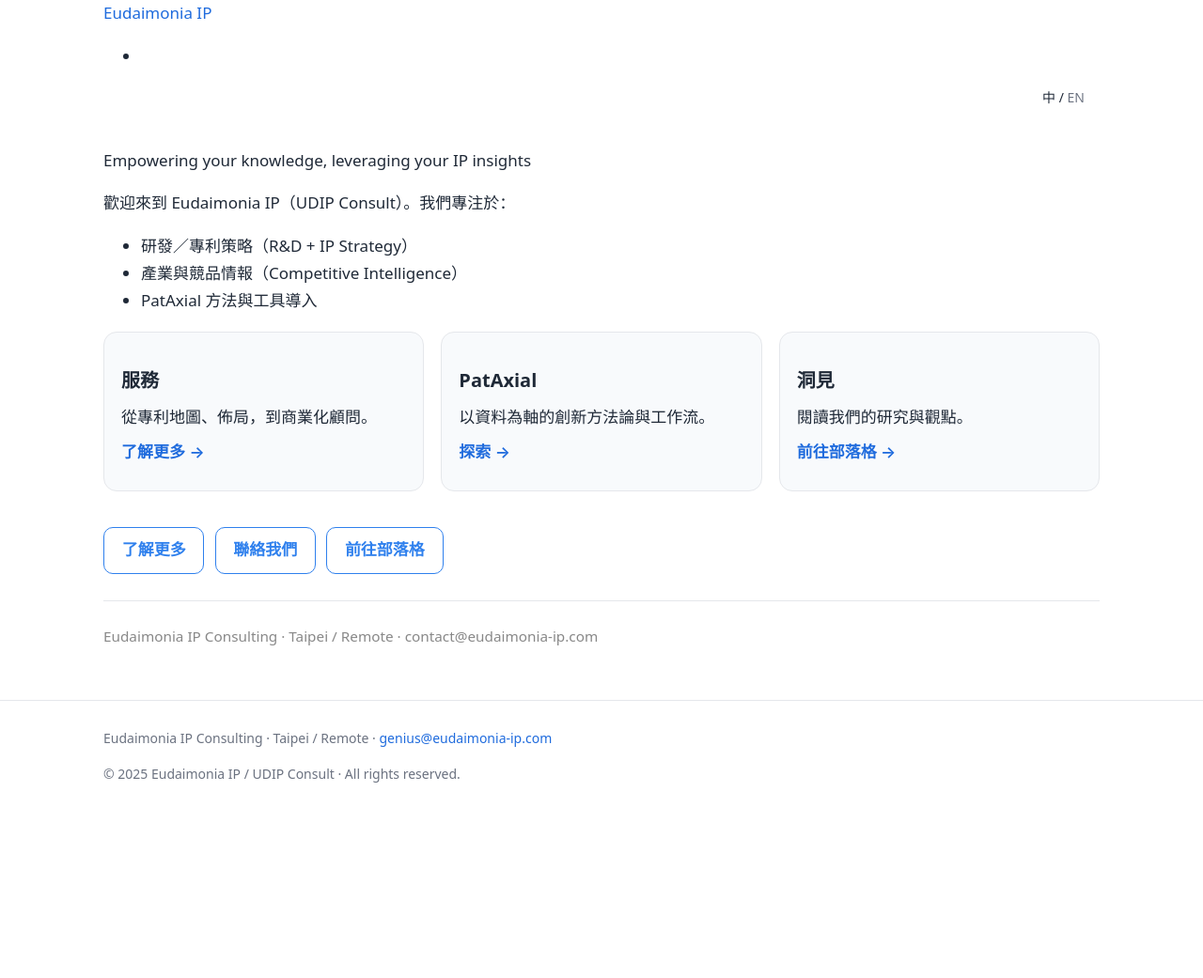
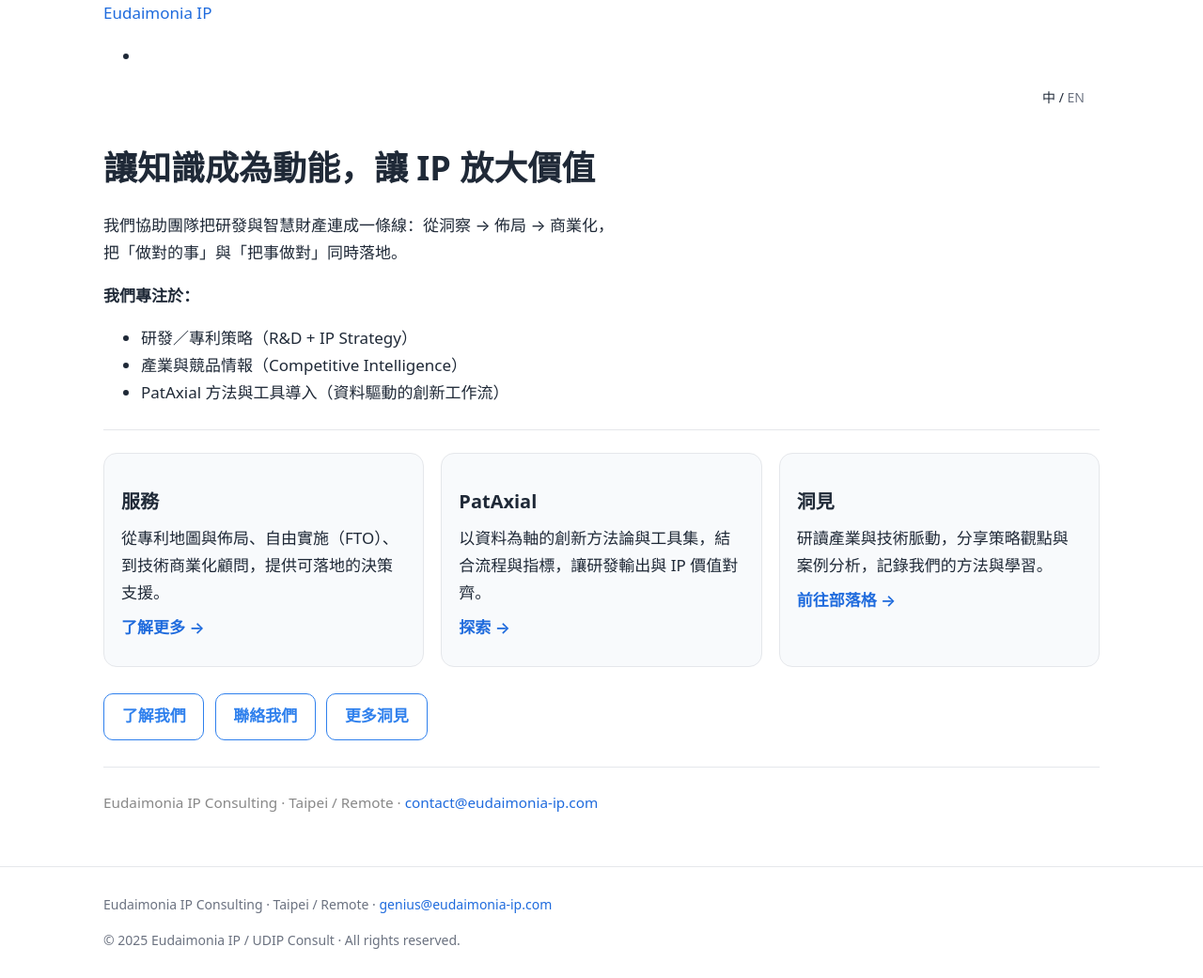
Before and after one commit to nuancenil/udipconsult, a Jekyll site: the page built from index.md, in a window 1280 px wide. Shown: the whole page at 94% size. Built offline with Jekyll 4.4.1, drawn with Linux system fonts in a browser that asks for light colours; before the commit the page ends 900 px from its top, so only the background shows below that.

Commit message:
Update Chinese homepage content

```diff
--- a/index.md
+++ b/index.md
@@ -3,43 +3,47 @@
 title: Eudaimonia IP / UDIP Consult
 lang: zh
 en_url: /en/
-hero_subtitle: 創新策略與智慧財產顧問
+hero_subtitle: 創新策略 × 智慧財產顧問
 ---
-Empowering your knowledge, leveraging your IP insights
 
-歡迎來到 Eudaimonia IP（UDIP Consult）。我們專注於：
+# 讓知識成為動能，讓 IP 放大價值
 
+我們協助團隊把研發與智慧財產連成一條線：從洞察 → 佈局 → 商業化，
+把「做對的事」與「把事做對」同時落地。
+
+**我們專注於：**
 - 研發／專利策略（R&D + IP Strategy）
 - 產業與競品情報（Competitive Intelligence）
-- PatAxial 方法與工具導入
+- PatAxial 方法與工具導入（資料驅動的創新工作流）
+
+---
 
 <div class="card-grid">
   <div class="card">
     <h3>服務</h3>
-    <p>從專利地圖、佈局，到商業化顧問。</p>
+    <p>從專利地圖與佈局、自由實施（FTO）、到技術商業化顧問，提供可落地的決策支援。</p>
     <p><a href="{{ '/services/' | relative_url }}">了解更多 →</a></p>
   </div>
   <div class="card">
     <h3>PatAxial</h3>
-    <p>以資料為軸的創新方法論與工作流。</p>
+    <p>以資料為軸的創新方法論與工具集，結合流程與指標，讓研發輸出與 IP 價值對齊。</p>
     <p><a href="{{ '/pataxial/' | relative_url }}">探索 →</a></p>
   </div>
   <div class="card">
     <h3>洞見</h3>
-    <p>閱讀我們的研究與觀點。</p>
+    <p>研讀產業與技術脈動，分享策略觀點與案例分析，記錄我們的方法與學習。</p>
     <p><a href="{{ '/blog/' | relative_url }}">前往部落格 →</a></p>
   </div>
 </div>
 
-
-<p style="margin-top: 2em;">
-  <a href="{{ '/about/' | relative_url }}" class="button">了解更多</a>
+<p style="margin-top: 1.5rem;">
+  <a href="{{ '/about/' | relative_url }}" class="button">了解我們</a>
   <a href="{{ '/contact/' | relative_url }}" class="button">聯絡我們</a>
-  <a href="{{ '/blog/' | relative_url }}" class="button">前往部落格</a>
+  <a href="{{ '/blog/' | relative_url }}" class="button">更多洞見</a>
 </p>
 
 ---
 
 <p style="font-size: 0.9em; color: #888;">
-Eudaimonia IP Consulting · Taipei / Remote · contact@eudaimonia-ip.com
+Eudaimonia IP Consulting · Taipei / Remote · <a href="mailto:contact@eudaimonia-ip.com">contact@eudaimonia-ip.com</a>
 </p>
```
